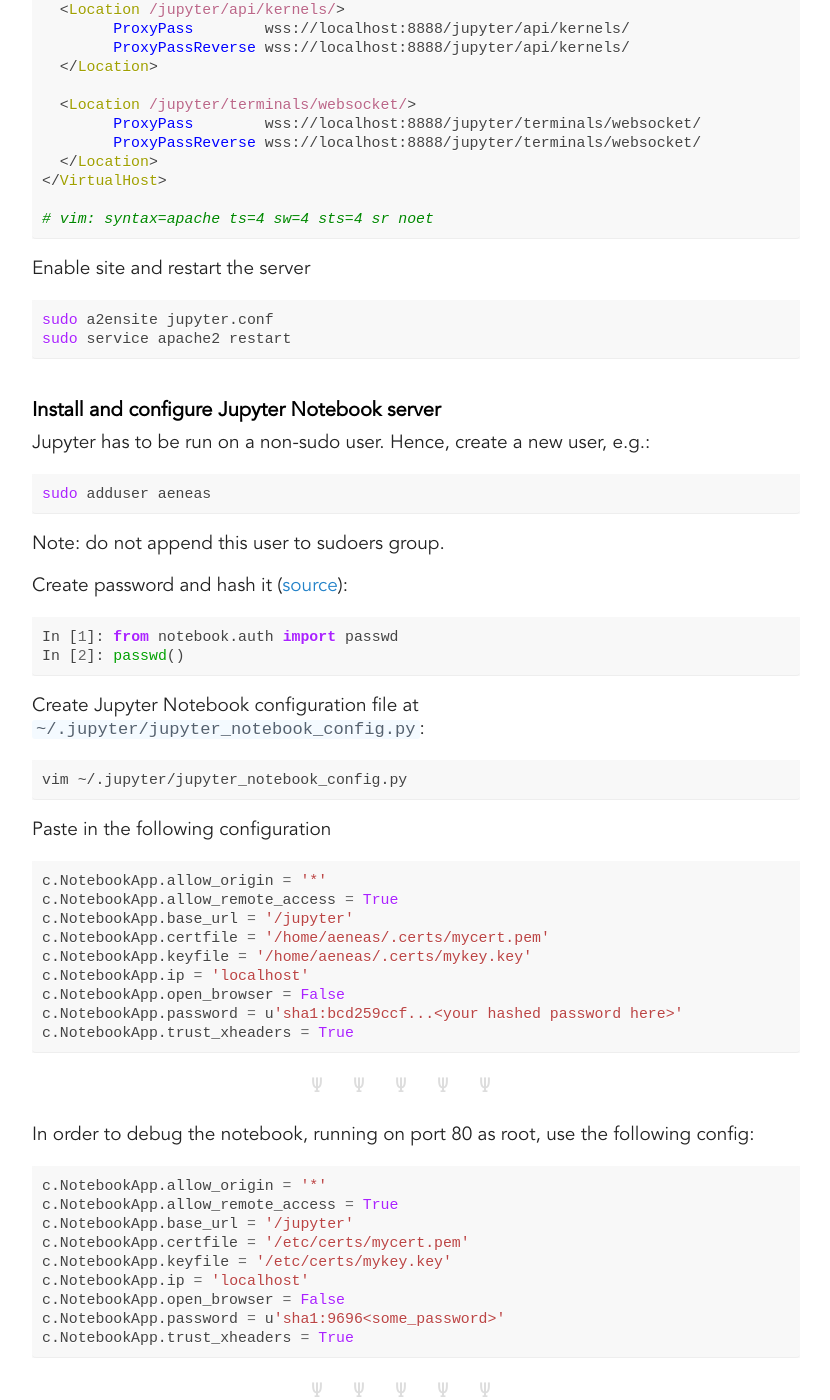
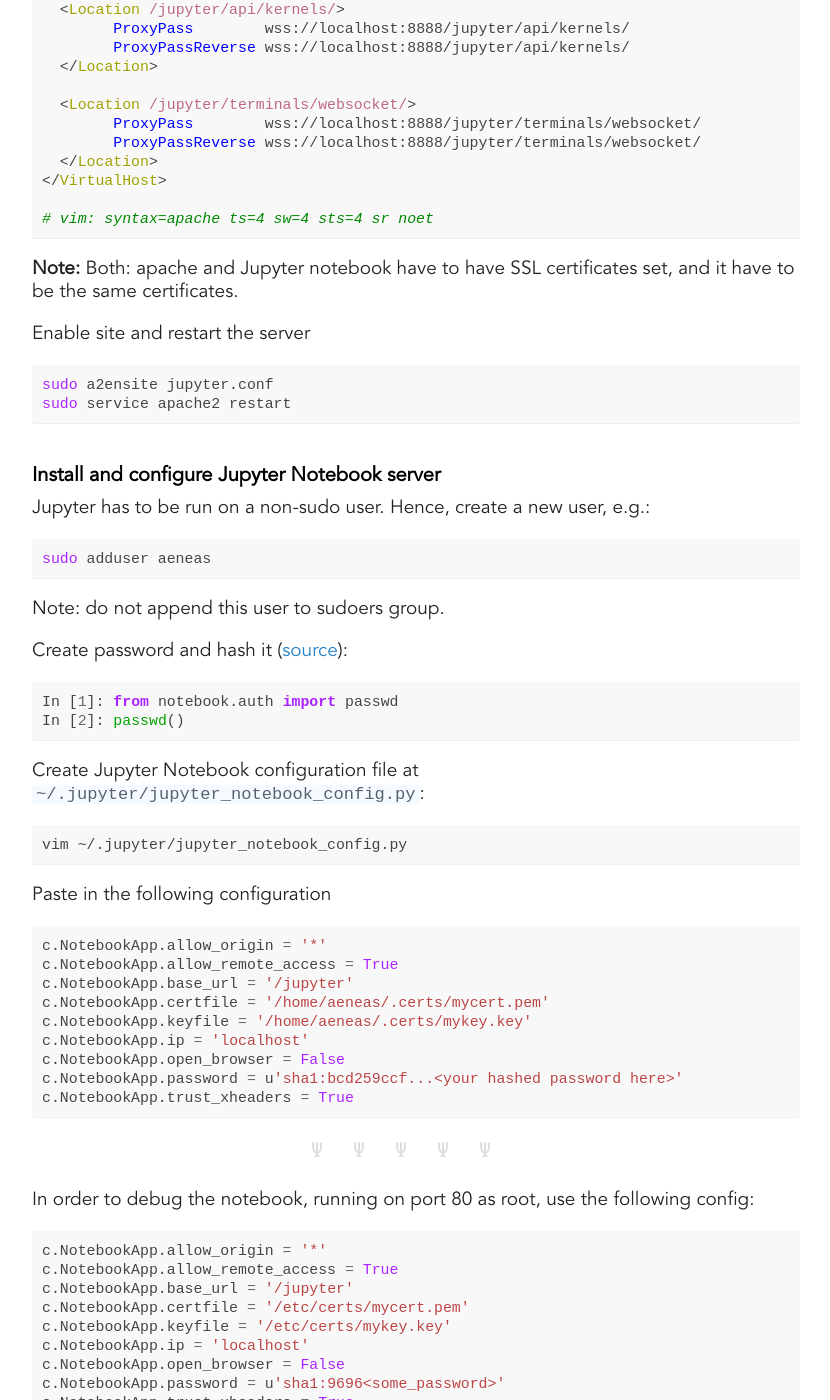
Before and after one commit to mikbuch/mikbuch.github.io, a Jekyll site: the page built from _posts/2019-05-22-Jupyter-Notebook-OpenStack.md, in a window 1280 px wide and 1400 px high, scrolled down 1871 px. Shown: the whole window, without its empty margins (224-1054 px from the left). Built offline with Jekyll 4.4.1, drawn with Linux system fonts in a browser that asks for light colours; comment, search, counter and statistics services are not loaded; some of the changed lines change nothing that is shown; some of the changed text lies outside the part shown.

Commit message:
SSL certificates note

````diff
--- a/_posts/2019-05-22-Jupyter-Notebook-OpenStack.md
+++ b/_posts/2019-05-22-Jupyter-Notebook-OpenStack.md
@@ -89,6 +89,8 @@
 # vim: syntax=apache ts=4 sw=4 sts=4 sr noet
 ```
 
+__Note:__ Both: apache and Jupyter notebook have to have SSL certificates set, and it have to be the same certificates.
+
 Enable site and restart the server
 ```bash
 sudo a2ensite jupyter.conf
@@ -154,4 +156,4 @@
 
 ***
 
-Last modified on 16 June 2019
+Last modified on 28 June 2019
````
